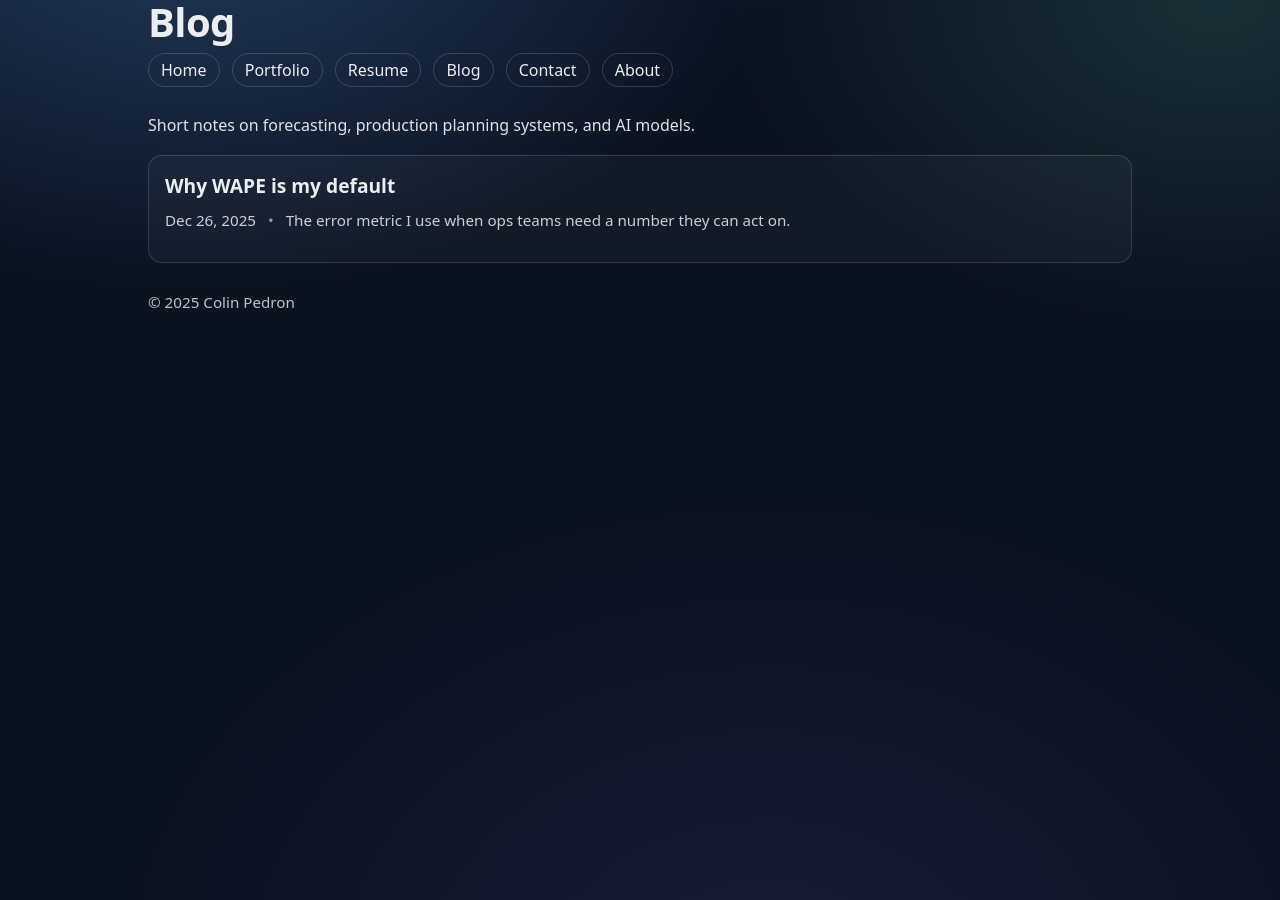
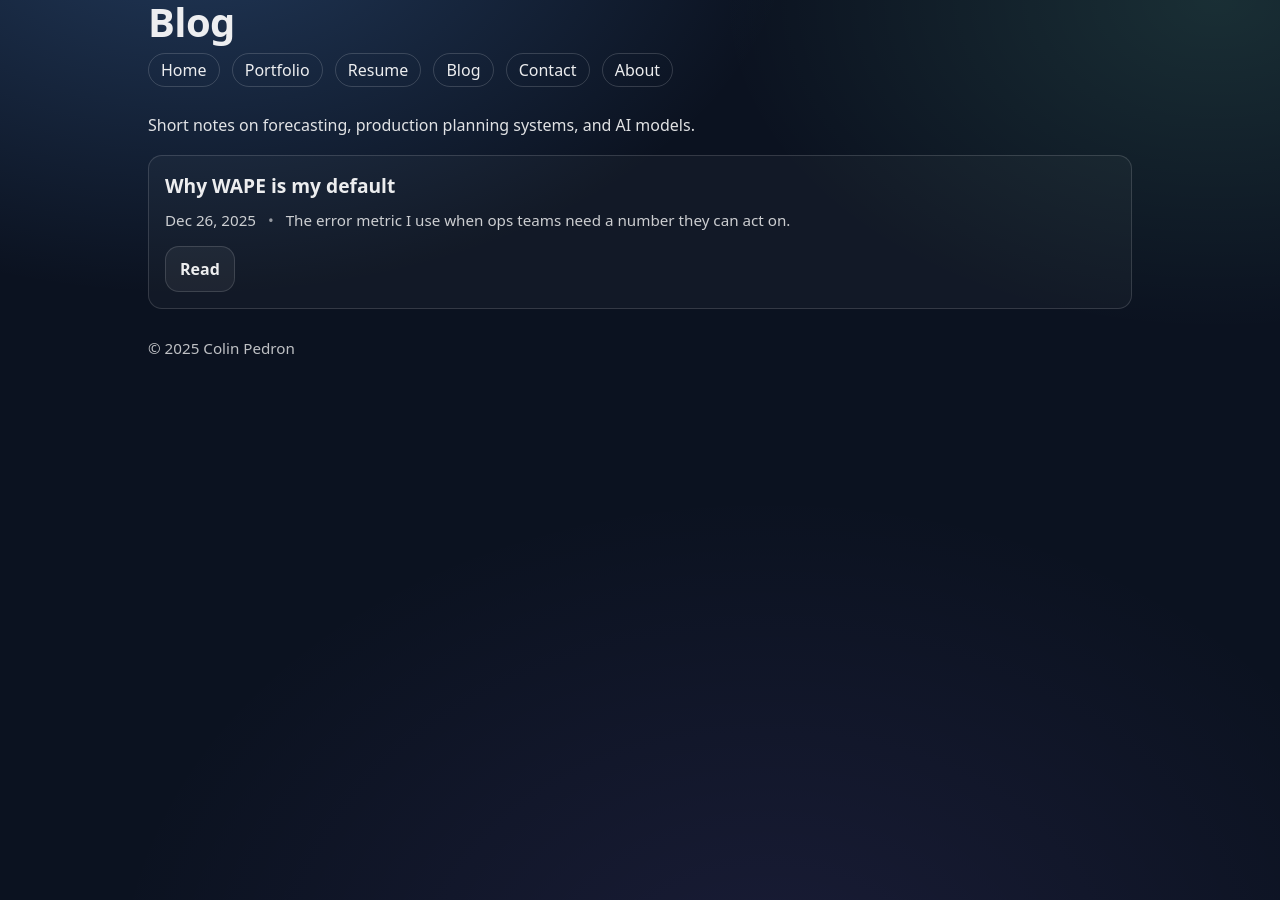
Before and after one commit to cpedron50-novaspear/colinpedron-site, a Jekyll site: the page built from blog/index.html, in a window 1280 px wide. Built offline with Jekyll 4.4.1, drawn with Linux system fonts in a browser that asks for light colours.

Commit message:
Update index.html

```diff
--- a/blog/index.html
+++ b/blog/index.html
@@ -1,7 +1,7 @@
 ---
 layout: default
 title: Blog
-description: Short notes on forecasting, planning, and building models that teams actually use. Will also comment on the latest AI models as the tech continues to develop. **not sponsored or paid for by any AI company**
+description: Short notes on forecasting, planning, and building models that teams actually use. Will also comment on the latest AI models as the tech continues to develop. Not sponsored or paid for by any AI company.
 h1: Blog
 ---
 
@@ -11,21 +11,30 @@
 
 <section class="post-list">
   {% if site.posts.size == 0 %}
-    <p>No posts yet.</p>
+    <div class="empty-state">
+      <p><strong>No posts yet.</strong></p>
+      <p>Check back soon.</p>
+    </div>
   {% endif %}
 
   {% for post in site.posts %}
     <article class="post-card">
+      <div class="post-card-top">
         <h2 class="post-card-title">
           <a href="{{ post.url }}">{{ post.title }}</a>
         </h2>
 
         <div class="post-card-meta">
-        <span>{{ post.date | date: "%b %-d, %Y" }}</span>
+          <span class="post-date">{{ post.date | date: "%b %-d, %Y" }}</span>
           {% if post.description %}
             <span class="dot">•</span>
-          <span>{{ post.description }}</span>
+            <span class="post-desc">{{ post.description }}</span>
           {% endif %}
+        </div>
+      </div>
+
+      <div class="post-card-actions">
+        <a class="btn" href="{{ post.url }}">Read</a>
       </div>
     </article>
   {% endfor %}
```
Lines whose indentation alone changed are shown as unchanged.
